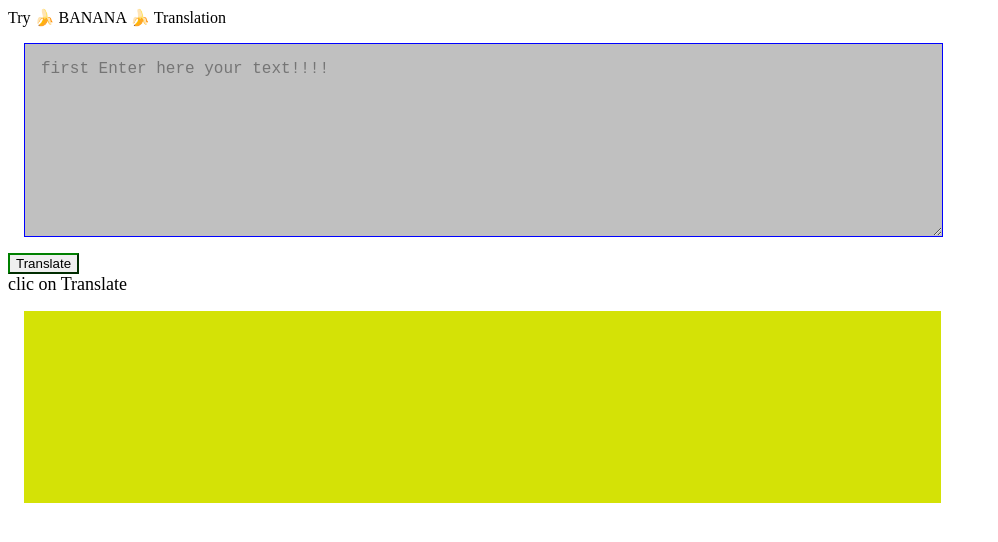
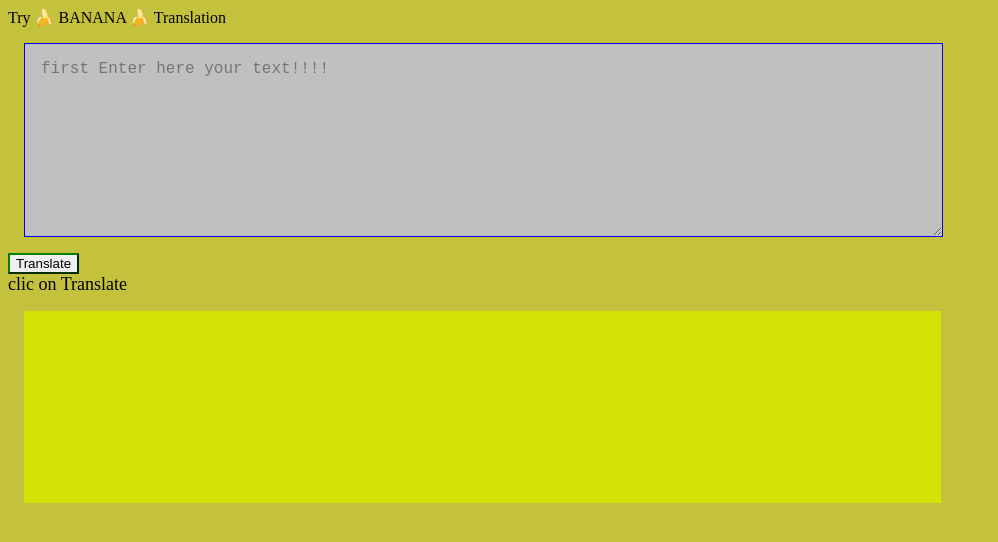
Before and after one commit to VirendraNagoriya/Banana-app-using-vanillaJs, a plain HTML site: page index.html in a window 1280 px wide. Shown: the whole page, without its empty margins (0-998 px from the left). Drawn offline with Linux system fonts and the light colour scheme.

Commit message:
Banana speak lang. using vanilla

```diff
--- a/index.html
+++ b/index.html
@@ -45,7 +45,9 @@
 
 </head>
 
-<body>
+<body style="background-color: rgb(196, 193, 60);">
+
+
 
 
 
@@ -62,5 +64,7 @@
 
     <script src="app.js" type="text/javascript"></script>
 
+
+
 </body>
 </html>
```
Also changed, not shown: app.js (line endings or trailing spaces).
